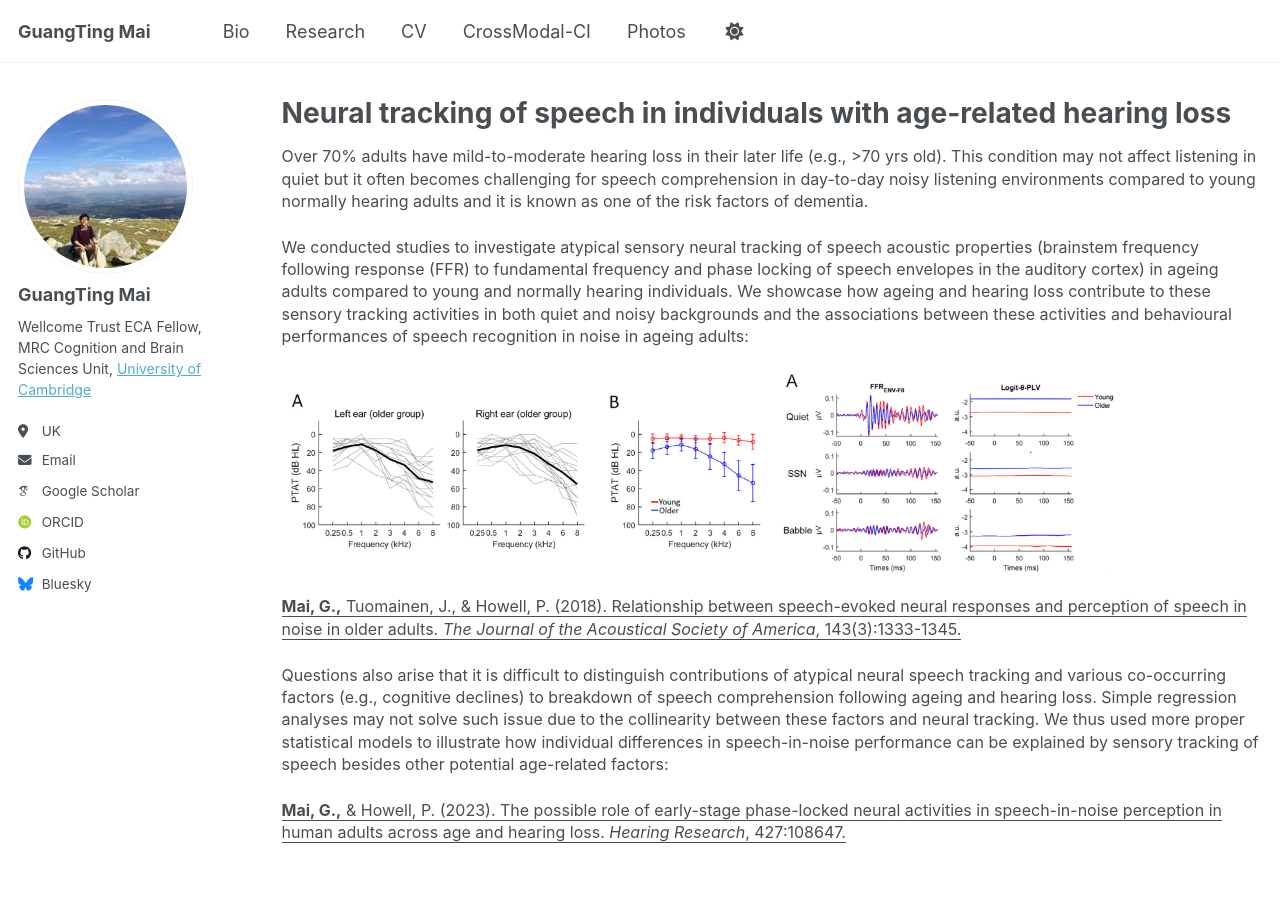
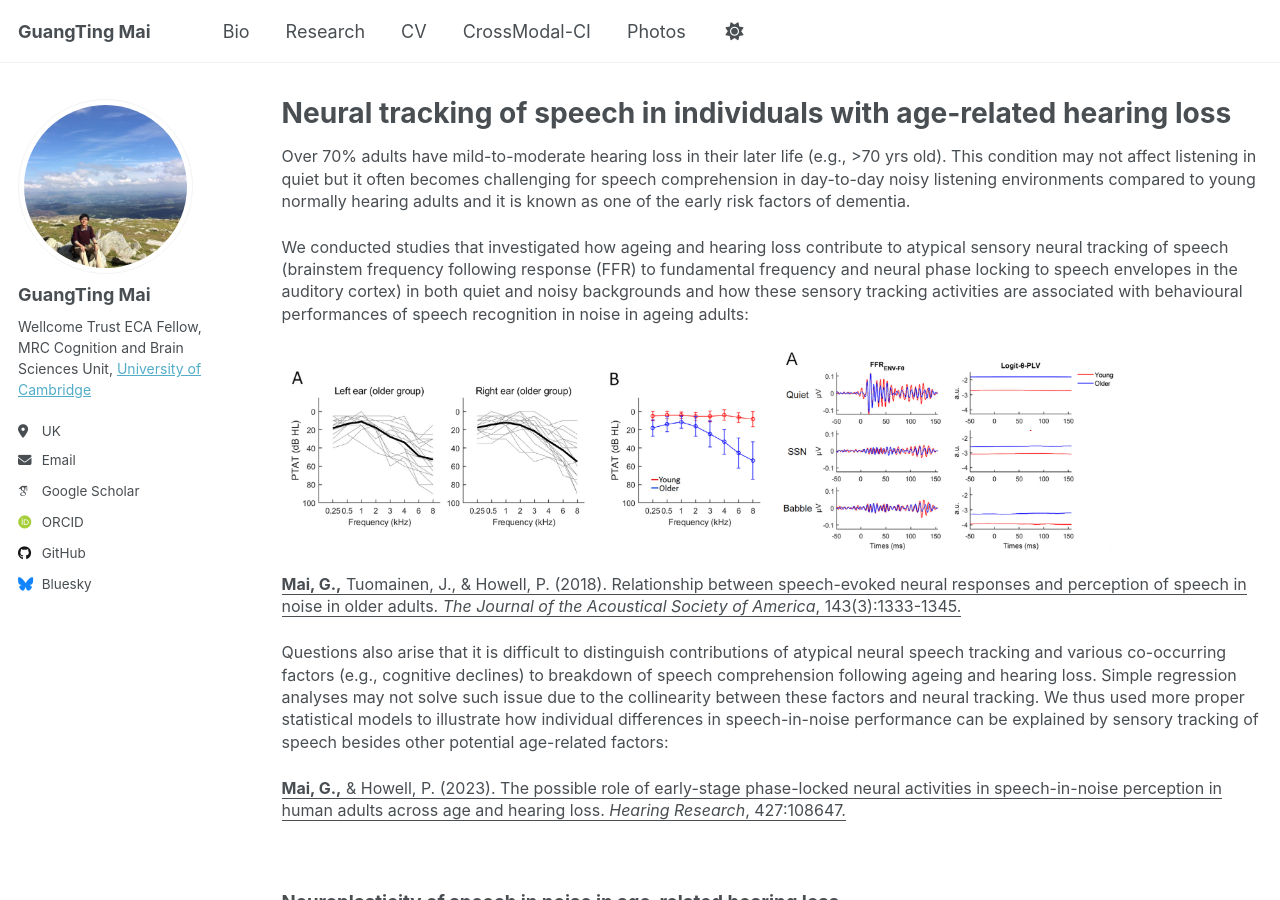
Before and after one commit to guangtingmai/guangtingmai.github.io, a Jekyll site: the page built from _pages/neuraltrack-hearingloss.html, in a window 1280 px wide and 900 px high. Built offline with Jekyll 4.4.1, drawn with Linux system fonts in a browser that asks for light colours; some web fonts are replaced.

Commit message:
Update neuraltrack-hearingloss.html

```diff
--- a/_pages/neuraltrack-hearingloss.html
+++ b/_pages/neuraltrack-hearingloss.html
@@ -6,12 +6,11 @@
 ---
 <p><span style="font-size: 12pt;line-height: 1.4;display: block;margin-bottom: 0.1vh">Over 70% adults have mild-to-moderate hearing loss in their
   later life (e.g., >70 yrs old). This condition may not affect listening in quiet but it often becomes challenging for speech comprehension in
-  day-to-day noisy listening environments compared to young normally hearing adults and it is known as one of the risk factors of dementia.</span></p>
-<p><span style="font-size: 12pt;line-height: 1.4;display: block;margin-bottom: 0.1vh">We conducted studies to investigate atypical sensory neural
-  tracking of speech acoustic properties (brainstem frequency following response (FFR) to fundamental frequency and phase locking of speech
-  envelopes in the auditory cortex) in ageing adults compared to young and normally hearing individuals. We showcase how ageing and hearing loss
-  contribute to these sensory tracking activities in both quiet and noisy backgrounds and the associations between these activities and behavioural
-  performances of speech recognition in noise in ageing adults:</span></p>
+  day-to-day noisy listening environments compared to young normally hearing adults and it is known as one of the early risk factors of dementia.</span></p>
+<p><span style="font-size: 12pt;line-height: 1.4;display: block;margin-bottom: 0.1vh">We conducted studies that investigated how ageing and hearing
+  loss contribute to atypical sensory neural tracking of speech (brainstem frequency following response (FFR) to fundamental frequency and neural
+  phase locking to speech envelopes in the auditory cortex) in both quiet and noisy backgrounds and how these sensory tracking activities are
+  associated with behavioural performances of speech recognition in noise in ageing adults:</span></p>
 <p align="left">
   <img src="https://guangtingmai.github.io/images/HearRes1.png" width="50%">
   <img src="https://guangtingmai.github.io/images/HearRes2.png" width="35%">
```
